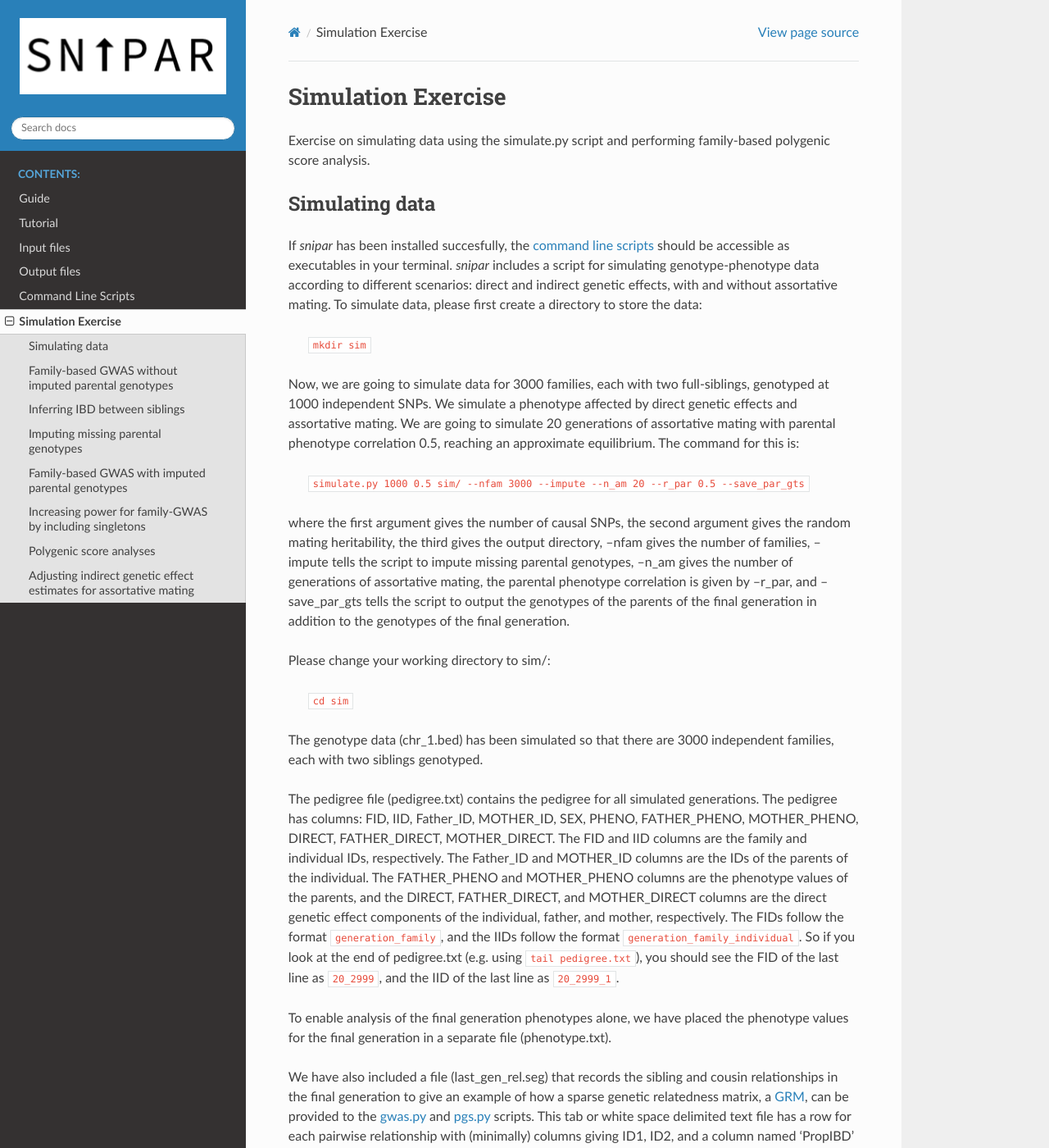
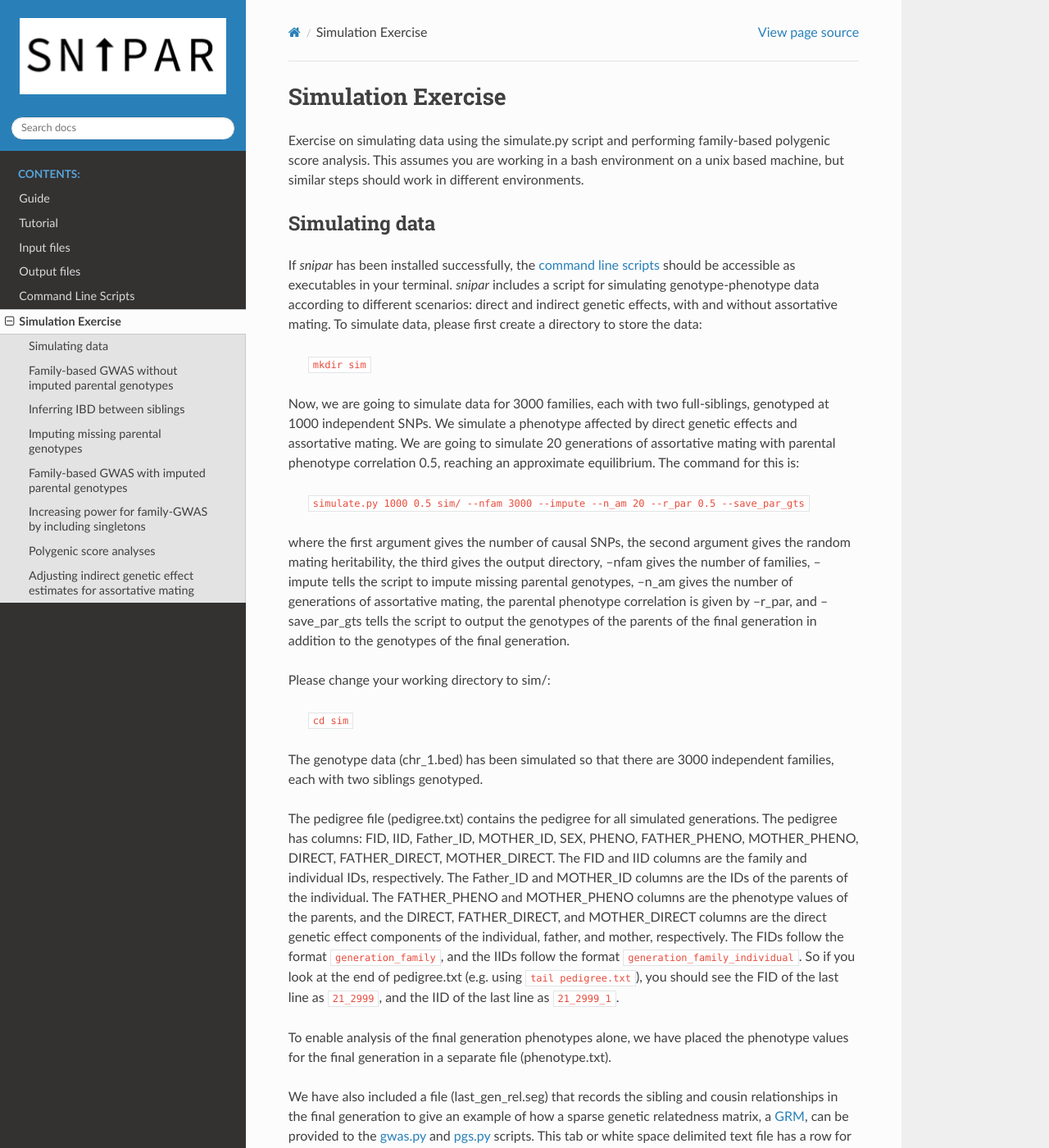
Before and after one commit to AlexTISYoung/snipar, a Sphinx documentation site: the page built from docs/simulation.rst, in a window 1280 px wide and 1400 px high. Shown: the whole window at 82% size. Built offline with Sphinx 7.4.7 and the Read the Docs theme 3.1.0, drawn with Linux system fonts in a browser that asks for light colours; some of the changed text lies outside the part shown.

Commit message:
Update simulation.rst

```diff
--- a/docs/simulation.rst
+++ b/docs/simulation.rst
@@ -3,12 +3,12 @@
 Simulation Exercise
 ===================
 
-Exercise on simulating data using the simulate.py script and performing family-based polygenic score analysis.
+Exercise on simulating data using the simulate.py script and performing family-based polygenic score analysis. This assumes you are working in a bash environment on a unix based machine, but similar steps should work in different environments.
 
 Simulating data
 --------------------
 
-If *snipar* has been installed succesfully, the :ref:`command line scripts <scripts>` should be accessible as
+If *snipar* has been installed successfully, the :ref:`command line scripts <scripts>` should be accessible as
 executables in your terminal. *snipar* includes a script for simulating genotype-phenotype data according to
 different scenarios: direct and indirect genetic effects, with and without assortative mating.
 To simulate data, please first create a directory to store the data:
@@ -40,7 +40,7 @@
 The FATHER_PHENO and MOTHER_PHENO columns are the phenotype values of the parents, and the DIRECT, FATHER_DIRECT, and MOTHER_DIRECT columns are the direct genetic effect components of the individual, father, and mother, respectively.
 The FIDs follow the format ``generation_family``, and the IIDs follow the format ``generation_family_individual``.
 So if you look at the end of pedigree.txt (e.g. using ``tail pedigree.txt``), you should see
-the FID of the last line as ``20_2999``, and the IID of the last line as ``20_2999_1``.
+the FID of the last line as ``21_2999``, and the IID of the last line as ``21_2999_1``.
 
 To enable analysis of the final generation phenotypes alone, we have placed the phenotype values for the final generation in a separate file (phenotype.txt).
 
@@ -73,7 +73,7 @@
 using genetic differences between siblings to estimate direct genetic effects (see `Guan et al. <https://www.nature.com/articles/s41588-025-02118-0>`_).
 The summary statistics are output to a gzipped text :ref:`sumstats file <sumstats_text>`: chr_1_sibdiff.sumstats.gz.
 
-We can combine the final two generations' genotype data into one .bed file using this command:
+We can combine the final two generations' genotype data into one .bed file using this command. This assumes you have a plink binary executable available in your environment. If you do not, you can obtain one `here <https://www.cog-genomics.org/plink/>`_:
 
     ``plink --bfile chr_1 --bmerge chr_1_par --out chr_1_combined``
 
```
